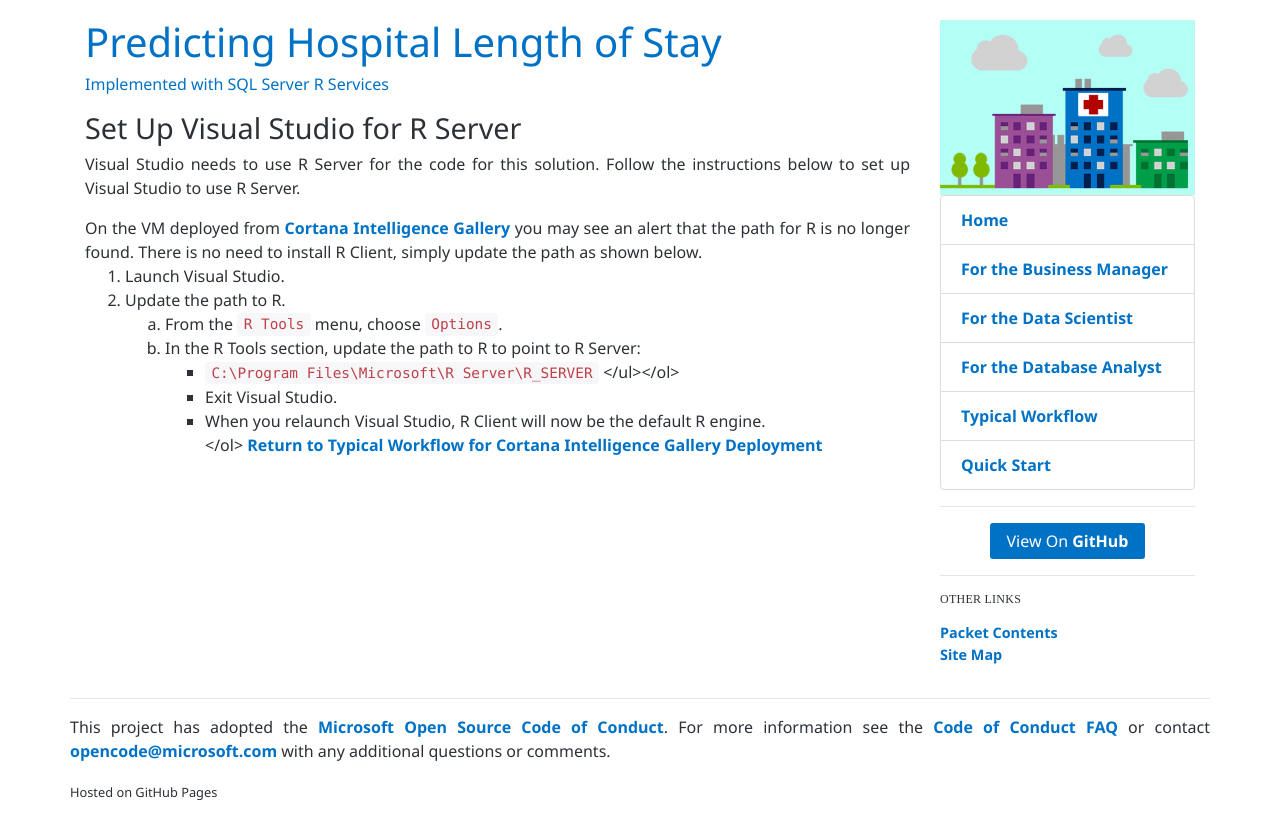
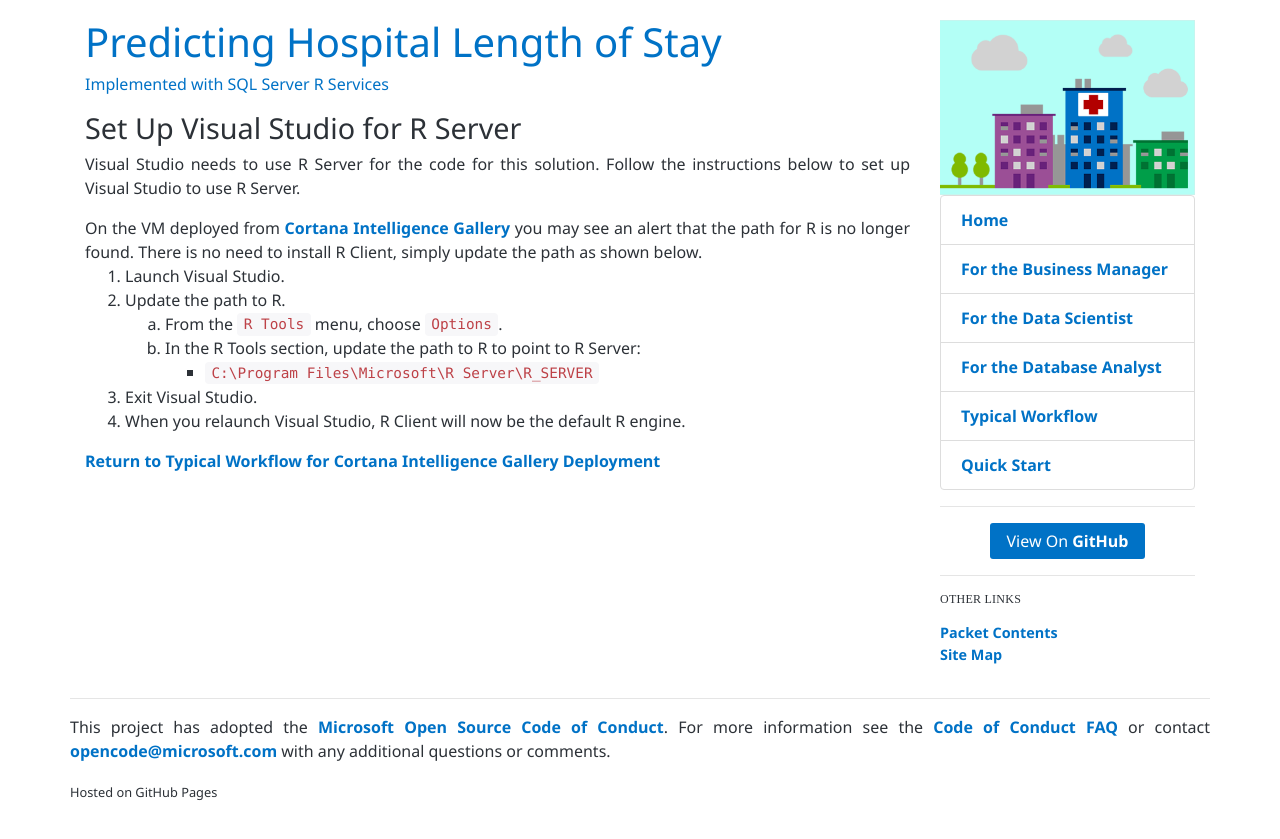
Before and after one commit to microsoft/r-server-hospital-length-of-stay, a Jekyll site: the page built from rtvs.md, in a window 1280 px wide. Shown: the top 839 px of the page. Built offline with Jekyll 4.4.1, drawn with Linux system fonts in a browser that asks for light colours.

Commit message:
fix tags

```diff
--- a/rtvs.md
+++ b/rtvs.md
@@ -5,6 +5,7 @@
 
 
 ## Set Up Visual Studio for R Server
+
 Visual Studio needs to use R Server for the code for this solution.  Follow the instructions below to set up Visual Studio to use R Server.
 <div class = "label label-info">
 On the VM deployed from <a href="{{ site.aka_url }}">Cortana Intelligence Gallery</a> you may see an alert that the path for R is no longer found. There is no need to install R Client, simply update the path as shown below.
@@ -16,7 +17,7 @@
 <li>From the <code>R Tools</code> menu, choose <code>Options</code>.</li>
 <li>In the R Tools section, update the path to R to point to R Server:</li>
 <ul>
-<li><code>C:\Program Files\Microsoft\R Server\R_SERVER</code>
+<li><code>C:\Program Files\Microsoft\R Server\R_SERVER</code></li>
 </ul></ol>
 <li>Exit Visual Studio.</li>
 <li>When you relaunch Visual Studio, R Client will now be the default R engine.</li>
```
